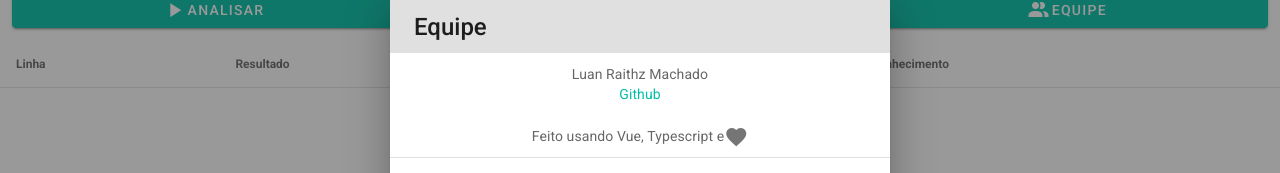
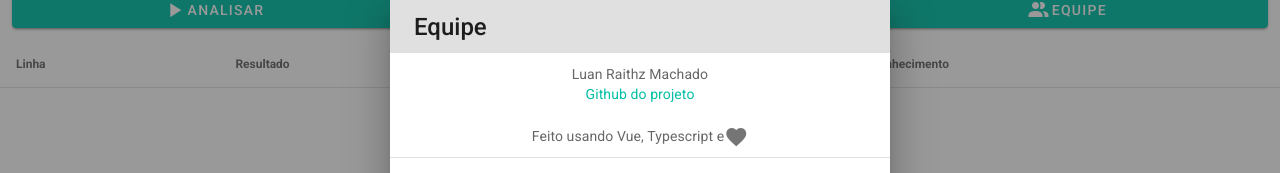
Before and after one commit to luanraithz/fla-cmp-nlp, a Vue app in the folder lfa/client/: page / in a window 1280 px wide. Both pictures are taken after a click on the button "EQUIPE". Shown: the part 298-471 px from the top of the page. Built offline with nearby package versions, Linux system fonts and the light colour scheme.

Commit message:
Trocado url do github

```diff
--- a/lfa/client/src/components/TeamModal.vue
+++ b/lfa/client/src/components/TeamModal.vue
@@ -30,8 +30,8 @@
               </v-row>
               <br/>
               <v-row justify="center">
-                  <a href="https://github.com/luanraithz">
-                      Github
+                  <a href="https://github.com/luanraithz/fla-cmp-nlp/tree/master/lfa/client">
+                      Github do projeto
                   </a>
               </v-row>
               <br/>
```
